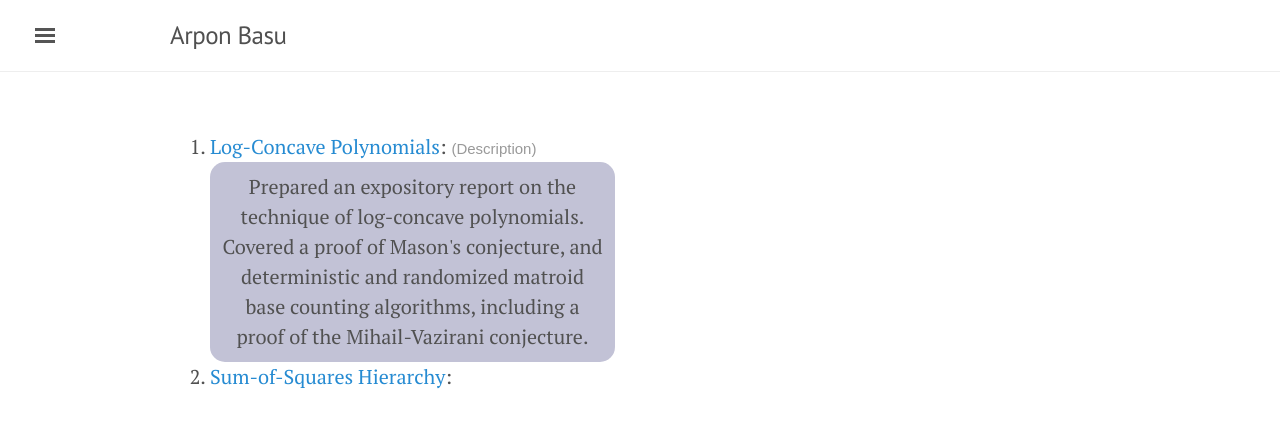
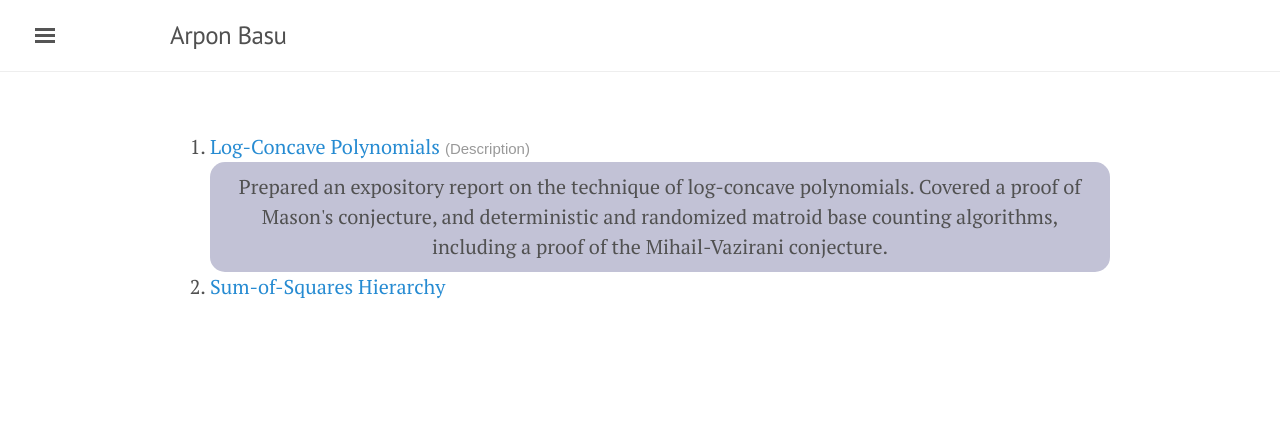
Before and after one commit to rugiarindam/rugiarindam.github.io, a Jekyll site: the page built from dummy6789.html, in a window 1280 px wide. Shown: the top 428 px of the page. Built offline with Jekyll 4.4.1, drawn with Linux system fonts in a browser that asks for light colours; nearby versions of some CDN libraries.

Commit message:
new feature

```diff
--- a/dummy6789.html
+++ b/dummy6789.html
@@ -4,12 +4,12 @@ title: Test
 ---
 
 <ol type="1">
-    <li> <a href="./Expository_Writings/log_concave_polynomials.pdf" target="_blank">Log-Concave Polynomials</a>: <a onclick="myFunction()"><span style="font-family: sans-serif, 'Open Sans';color: #999;font-size: 15px;">(Description)</span></a><br>
-    <div style="border-radius:15px;-webkit-border-radius:15px;-moz-border-radius:15px;width:45%;float:center;background-color:#c2c2d6;margin-left:0;padding:10px;text-align:center;" id="log-conc_desc">
+    <li> <a href="./Expository_Writings/log_concave_polynomials.pdf" target="_blank">Log-Concave Polynomials</a> <a href="#" onclick="myFunction()"><span style="font-family: sans-serif, 'Open Sans';color: #999;font-size: 15px;">(Description)</span></a><br>
+    <div style="border-radius:15px;-webkit-border-radius:15px;-moz-border-radius:15px;width:100%;float:center;background-color:#c2c2d6;margin-left:0;padding:10px;text-align:center;" id="log-conc_desc">
         Prepared an expository report on the technique of log-concave polynomials. Covered a proof of Mason's conjecture, and deterministic and randomized matroid base counting algorithms, including a proof of the Mihail-Vazirani conjecture.
     </div>
     </li>
-    <li> <a href="./Expository_Writings/SoS.pdf" target="_blank">Sum-of-Squares Hierarchy</a>:
+    <li> <a href="./Expository_Writings/SoS.pdf" target="_blank">Sum-of-Squares Hierarchy</a>
     </li>
 </ol>
 
```
